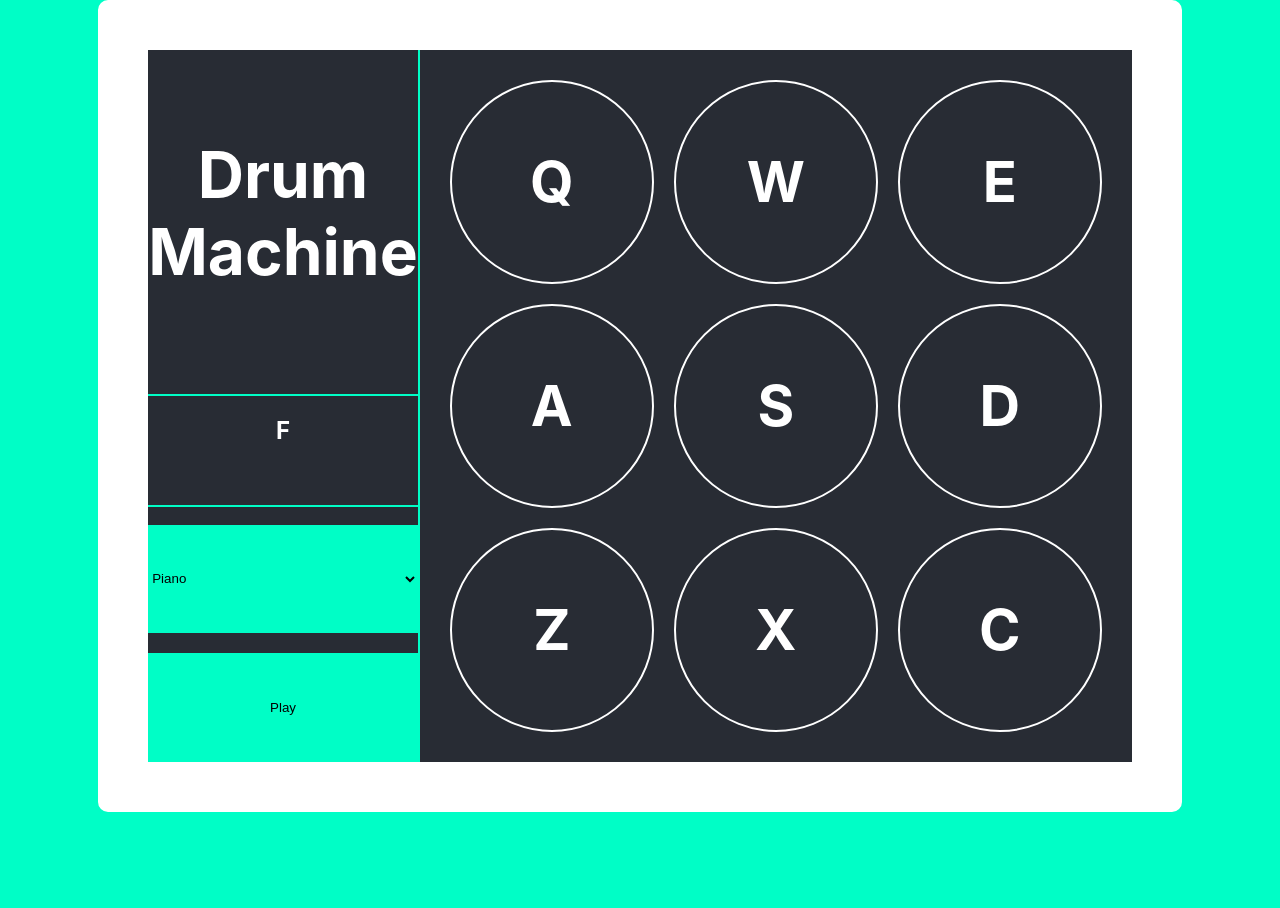
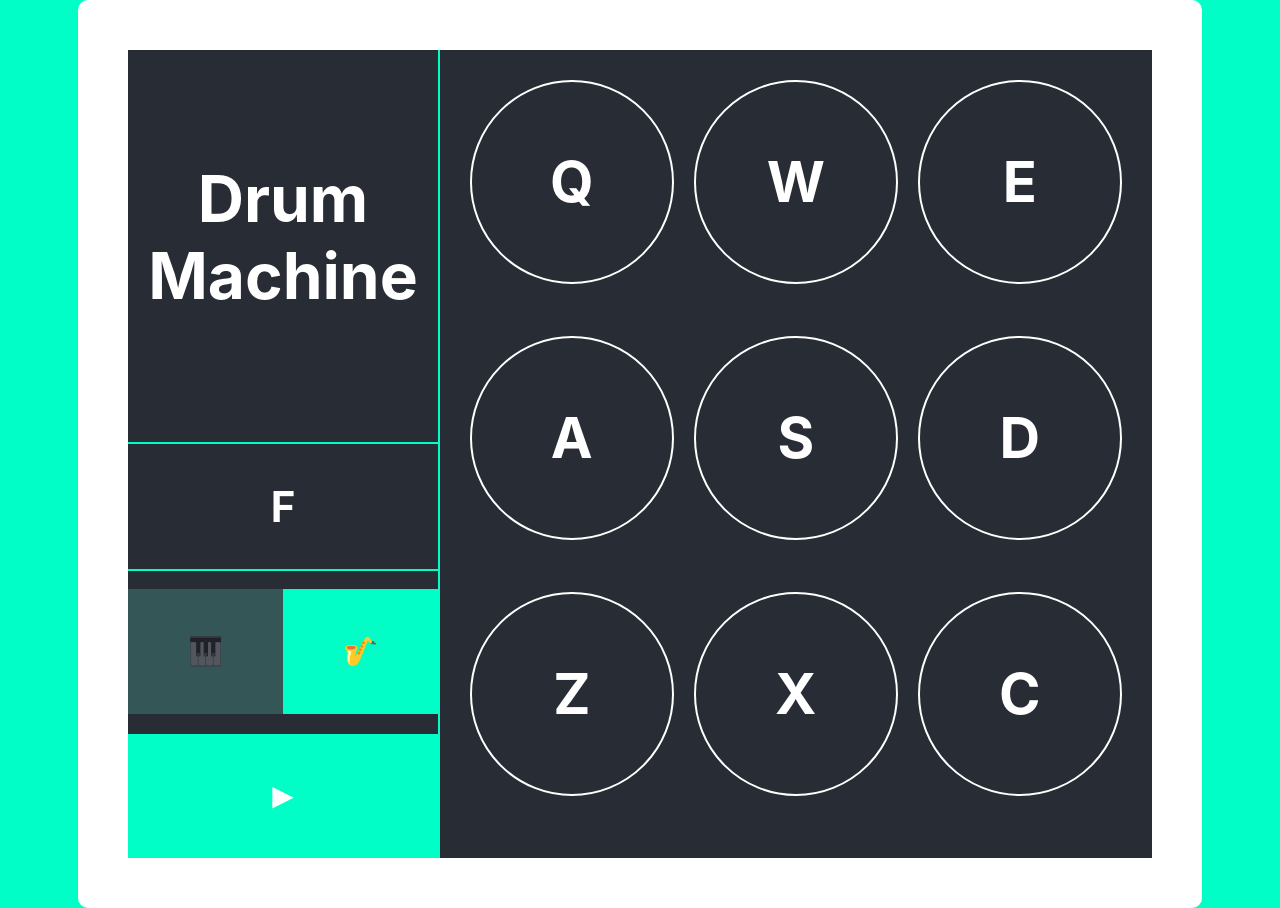
Before and after one commit to MattLdwig/100-days-of-code-R2, a React (Create React App) app in the folder 02-drum-machine/: page / in a window 1280 px wide. Before the commit the page ends 812 px from the top, so only its background shows below. Built offline with nearby package versions, Linux system fonts and the light colour scheme.

Commit message:
chore($controls): - Added styling to component - Log daily progress

```diff
--- a/02-drum-machine/src/App.css
+++ b/02-drum-machine/src/App.css
@@ -3,8 +3,8 @@
   width: 100vw;
   height: 100vh;
   display: grid;
-  grid-template-columns: 1fr 5fr 1fr;
-  grid-template-rows: 1fr 5fr 1fr;
+  grid-template-columns: 1fr 3fr 1fr;
+  grid-template-rows: 1fr 1fr 1fr;
 }
 
 .App-logo {
@@ -37,6 +37,7 @@
   grid-template-columns: 1fr 2fr;
 }
 
+
 @keyframes App-logo-spin {
   from {
     transform: rotate(0deg);
--- a/02-drum-machine/src/components/Controls.js
+++ b/02-drum-machine/src/components/Controls.js
@@ -12,14 +12,18 @@ const style = {
 }
 
 const titleStyle = {
-    fontSize: '4em'
+    fontSize: '4em',
+    padding: '0 20px'
 }
 
 const displayStyle = {
     borderTop: '2px solid #00FEC6',
     borderBottom: '2px solid #00FEC6',
     height: '100%',
-    width: '100%'
+    width: '100%',
+    display: 'grid',
+    alignItems: 'center',
+    fontSize: '28px'
 }
 
 const instrumentsStyle = {
@@ -29,14 +33,41 @@ const instrumentsStyle = {
 
 const switchContainerStyle = {
     width: '100%',
-    height: '100%'
+    height: '100%',
+    display: 'grid',
+    gridTemplateColumns: '1fr 1fr',
 }
 
 const switchStyle = {
     border: 'none',
     background: '#00FEC6',
     width: '100%',
-    height: '100%'
+    height: '100%',
+    textAlign: 'center',
+    gridColumn: '1 / -1',
+    color: '#FFF',
+    fontSize: '28px'
+}
+
+const buttonSelectionStyle = {
+    border: 'none',
+    background: '#00FEC6',
+    width: '100%',
+    height: '100%',
+    textAlign: 'center',
+    color: '#FFF',
+    fontSize: '28px',
+}
+
+const offButton = {
+    width: '100%',
+    height: '100%',
+    border: 'none',
+    textAlign: 'center',
+    color: '#FFF',
+    fontSize: '28px',
+    background: '#67fedd',
+    opacity: '0.2'
 }
 
 class Controls extends React.Component {
@@ -54,12 +85,11 @@ class Controls extends React.Component {
                     <h2>F</h2>
                 </div>
                 <div className="PadControls--selection" style={switchContainerStyle}>
-                    <select className="PadControls--selection-instruments" name="instruments" style={switchStyle}>
-                        <option value="piano">Piano</option>
-                    </select>
+                    <button className="PadControls--piano" style={offButton}>&#x1F3B9;</button>
+                    <button className="PadControls--saxo" style={buttonSelectionStyle}>&#x1F3B7;</button>
                 </div>
                 <div className="PadControls--switch" style={switchContainerStyle}>
-                    <button style={switchStyle}>Play</button>
+                    <button style={switchStyle}>&#x25B6;</button>
                 </div>
             </div>
         );
```
Also changed, not shown: 1 other file (tests, documents, lock files or other folders).
